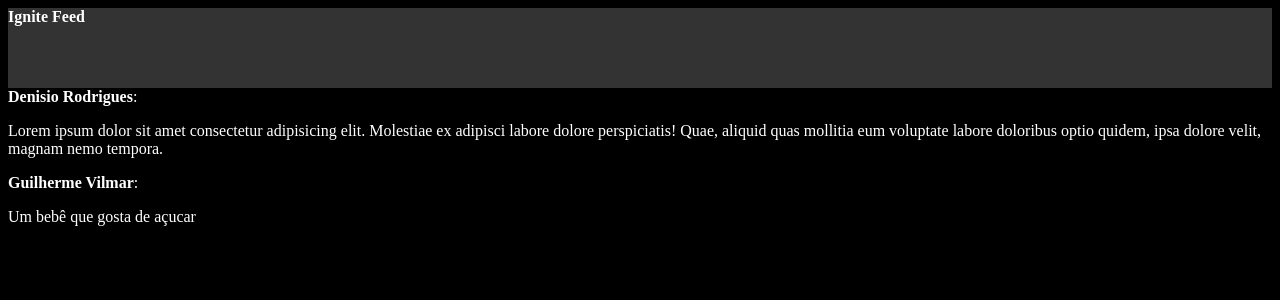
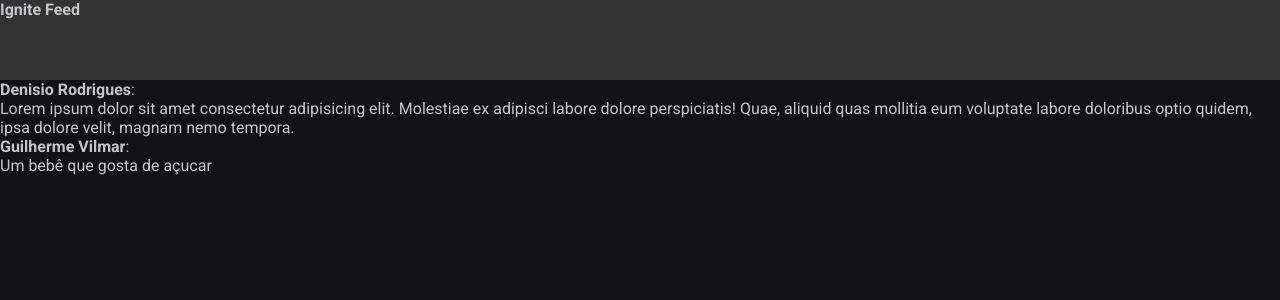
Before and after one commit to denisiorodrigues/RedeSocial, a React (Vite) app: page / in a window 1280 px wide. Shown: the top 300 px of the page. Built offline with nearby package versions, Linux system fonts and the light colour scheme.

Commit message:
Estilizando CSS Global e definindo a fonte da aplicação

```diff
--- a/index.html
+++ b/index.html
@@ -2,9 +2,16 @@
 <html lang="en">
   <head>
     <meta charset="UTF-8" />
+
+    <link rel="preconnect" href="https://fonts.googleapis.com"/>
+    <link rel="preconnect" href="https://fonts.gstatic.com" crossorigin/>
+
     <link rel="icon" type="image/svg+xml" href="/vite.svg" />
     <meta name="viewport" content="width=device-width, initial-scale=1.0" />
-    <title>Vite + React + TS</title>
+
+    <link href="https://fonts.googleapis.com/css2?family=Roboto:wght@400;700&display=swap" rel="stylesheet"/>
+
+    <title>Fundamentos React</title>
   </head>
   <body>
     <div id="root"></div>
--- a/src/App.jsx
+++ b/src/App.jsx
@@ -1,7 +1,7 @@
 import { Header } from './components/Header'
 import { Post } from './Post'
 
-import './styles.css'
+import './global.css'
 
 export function App() {
   return (
--- /dev/null
+++ b/src/global.css
@@ -0,0 +1,30 @@
+:root {
+    --white: #ffffff;
+    --gray-100: #e1e1e6;
+    --gray-300: #c4c4cc;
+    --gray-400: #8d8d99;
+    --gray-600: #323238;
+    --gray-700: #29292e;
+    --gray-800: #202024;
+    --gray-900: #121214;
+
+    --green-500: #00875f;
+}
+
+* {
+    margin: 0;
+    padding: 0;
+    box-sizing: border-box;
+}
+
+body {
+    background-color: var(--gray-900);
+    color: var(--gray-300);
+    -webkit-font-smoothing: antialiased;
+}
+
+body, input, textarea, button {
+    font-family: 'Roboto', sans-serif;
+    font-weight: 400;
+    font-size: 1rem;
+}
--- a/src/styles.css
+++ /dev/null
@@ -1,4 +0,0 @@
-body {
-    background-color: black;
-    color: white;
-}
```
